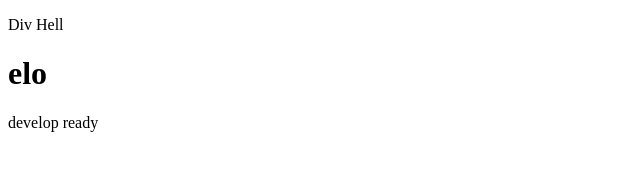
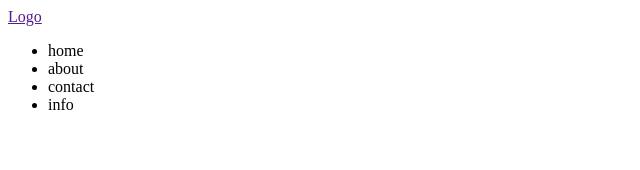
Before and after one commit to Pa30P42/testrepo, a plain HTML site: page index.html in a window 1280 px wide. Shown: the whole page, without its empty margins (0-640 px from the left). Drawn offline with Linux system fonts and the light colour scheme.

Commit message:
add header feature

```diff
--- a/index.html
+++ b/index.html
@@ -6,10 +6,16 @@
     <title>Document</title>
 </head>
 <body>
-    <div>
-        <p>Div Hell</p>
-        <h1>elo </h1>
-        <p>develop ready</p>
-    </div>
+    <header>
+        <nav>
+            <a href="">Logo</a>
+            <ul>
+                <li>home</li>
+                <li>about</li>
+                <li>contact</li>
+                <li>info</li>
+            </ul>
+        </nav>
+    </header>
 </body>
 </html>
```
